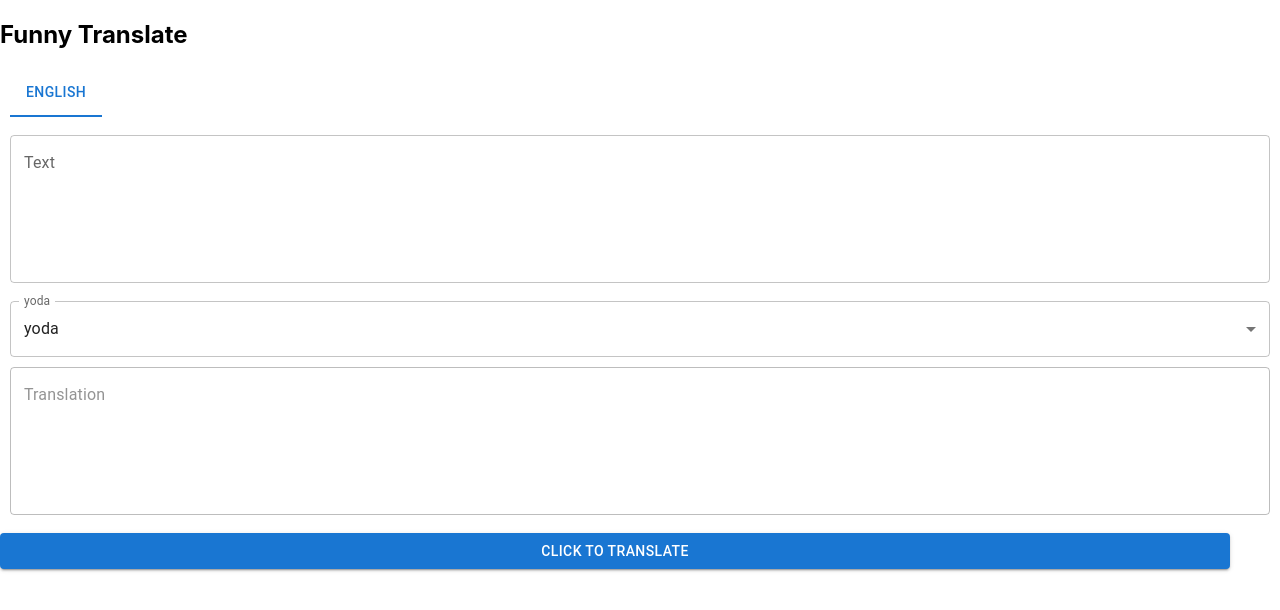
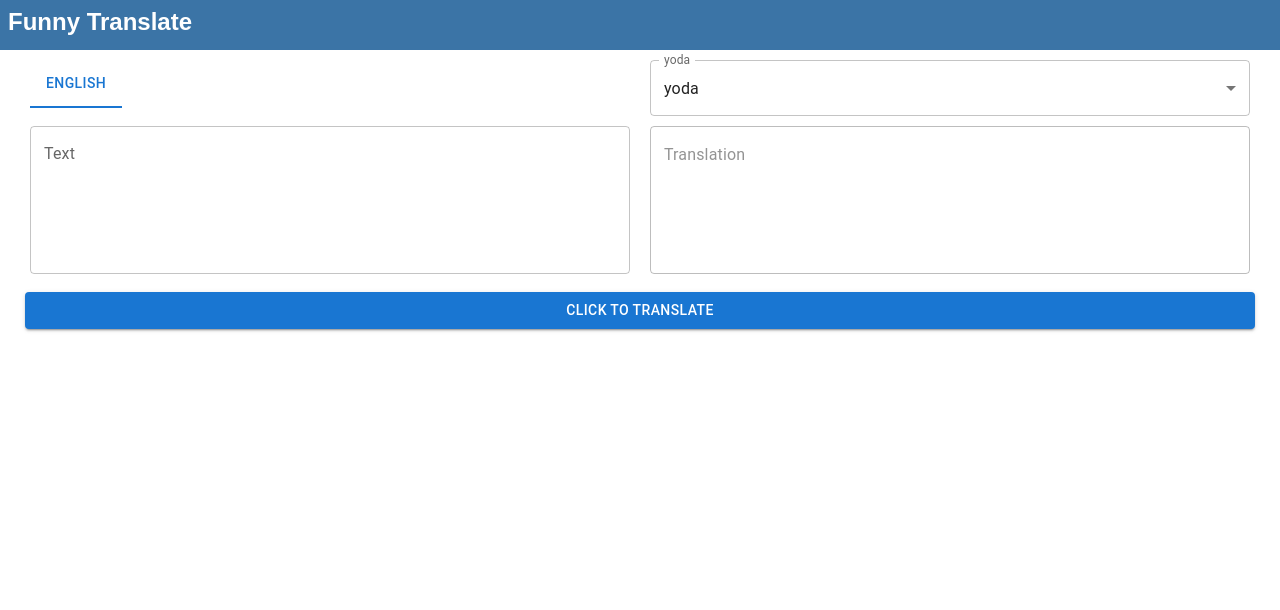
Before and after one commit to ozan1535/funny-translate, a Next.js app: page / in a window 1280 px wide. Shown: the top 610 px of the page. Built offline with nearby package versions, Linux system fonts and the light colour scheme.

Commit message:
Style home

```diff
--- a/styles/Home.module.css
+++ b/styles/Home.module.css
@@ -1,129 +1,33 @@
-.container {
-  padding: 0 2rem;
+.Home__Main {
+  width: 100vw;
 }
 
-.main {
-  min-height: 100vh;
-  padding: 4rem 0;
-  flex: 1;
-  display: flex;
-  flex-direction: column;
-  justify-content: center;
-  align-items: center;
+.Home__Header {
+  width: 100%;
+  height: 50px;
+  font-family: fantasy;
+  background-color: rgb(59, 116, 166);
+  color: white;
 }
 
-.footer {
-  display: flex;
-  flex: 1;
-  padding: 2rem 0;
-  border-top: 1px solid #eaeaea;
-  justify-content: center;
-  align-items: center;
+.Home__Header h2 {
+  margin: 0;
+  padding: 0.5rem;
 }
 
-.footer a {
+.Home__Translation {
   display: flex;
   justify-content: center;
-  align-items: center;
-  flex-grow: 1;
 }
 
-.title a {
-  color: #0070f3;
-  text-decoration: none;
+.Home__Translation__Button {
+  width: 100%;
+  display: flex;
+  justify-content: center;
 }
 
-.title a:hover,
-.title a:focus,
-.title a:active {
-  text-decoration: underline;
-}
-
-.title {
-  margin: 0;
-  line-height: 1.15;
-  font-size: 4rem;
-}
-
-.title,
-.description {
-  text-align: center;
-}
-
-.description {
-  margin: 4rem 0;
-  line-height: 1.5;
-  font-size: 1.5rem;
-}
-
-.code {
-  background: #fafafa;
-  border-radius: 5px;
-  padding: 0.75rem;
-  font-size: 1.1rem;
-  font-family: Menlo, Monaco, Lucida Console, Liberation Mono, DejaVu Sans Mono,
-    Bitstream Vera Sans Mono, Courier New, monospace;
-}
-
-.grid {
-  display: flex;
-  align-items: center;
-  justify-content: center;
-  flex-wrap: wrap;
-  max-width: 800px;
-}
-
-.card {
-  margin: 1rem;
-  padding: 1.5rem;
-  text-align: left;
-  color: inherit;
-  text-decoration: none;
-  border: 1px solid #eaeaea;
-  border-radius: 10px;
-  transition: color 0.15s ease, border-color 0.15s ease;
-  max-width: 300px;
-}
-
-.card:hover,
-.card:focus,
-.card:active {
-  color: #0070f3;
-  border-color: #0070f3;
-}
-
-.card h2 {
-  margin: 0 0 1rem 0;
-  font-size: 1.5rem;
-}
-
-.card p {
-  margin: 0;
-  font-size: 1.25rem;
-  line-height: 1.5;
-}
-
-.logo {
-  height: 1em;
-  margin-left: 0.5rem;
-}
-
-@media (max-width: 600px) {
-  .grid {
-    width: 100%;
+@media (max-width: 630px) {
+  .Home__Translation {
     flex-direction: column;
   }
 }
-
-@media (prefers-color-scheme: dark) {
-  .card,
-  .footer {
-    border-color: #222;
-  }
-  .code {
-    background: #111;
-  }
-  .logo img {
-    filter: invert(1);
-  }
-}
```
